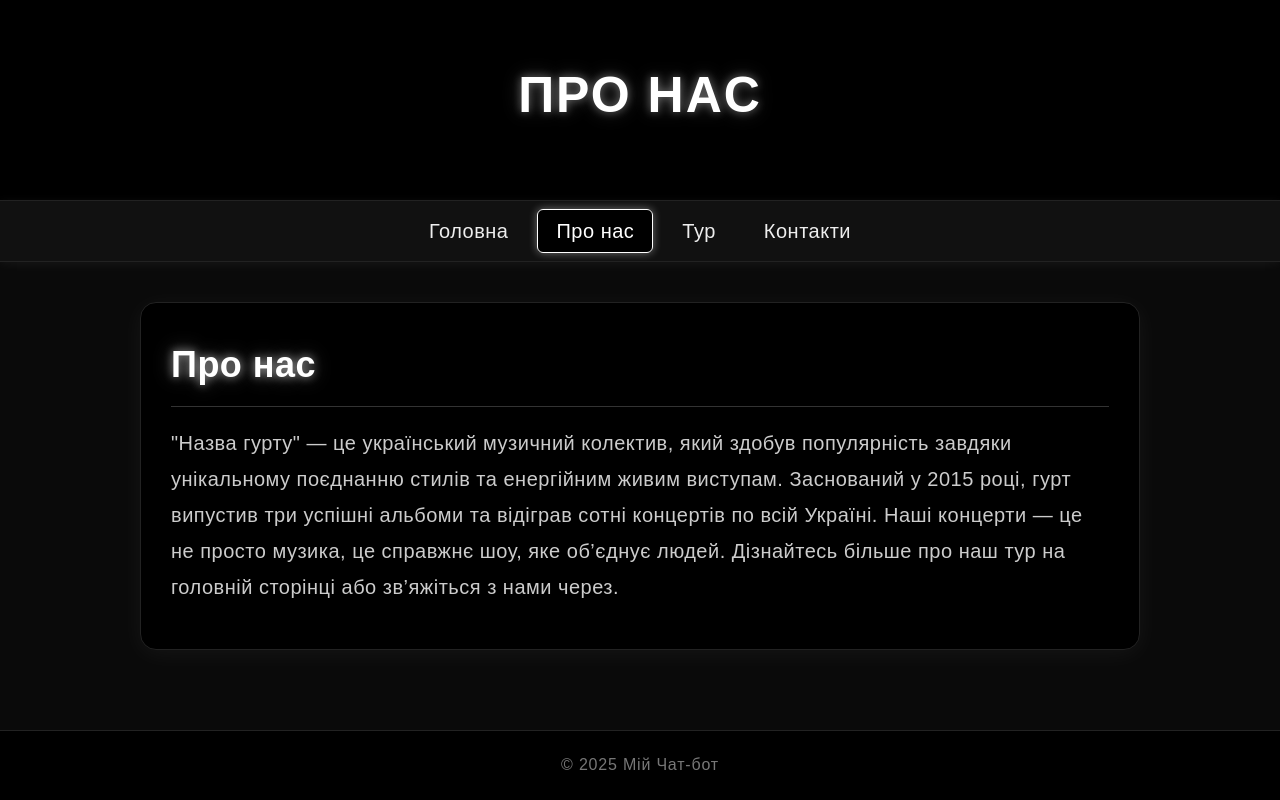
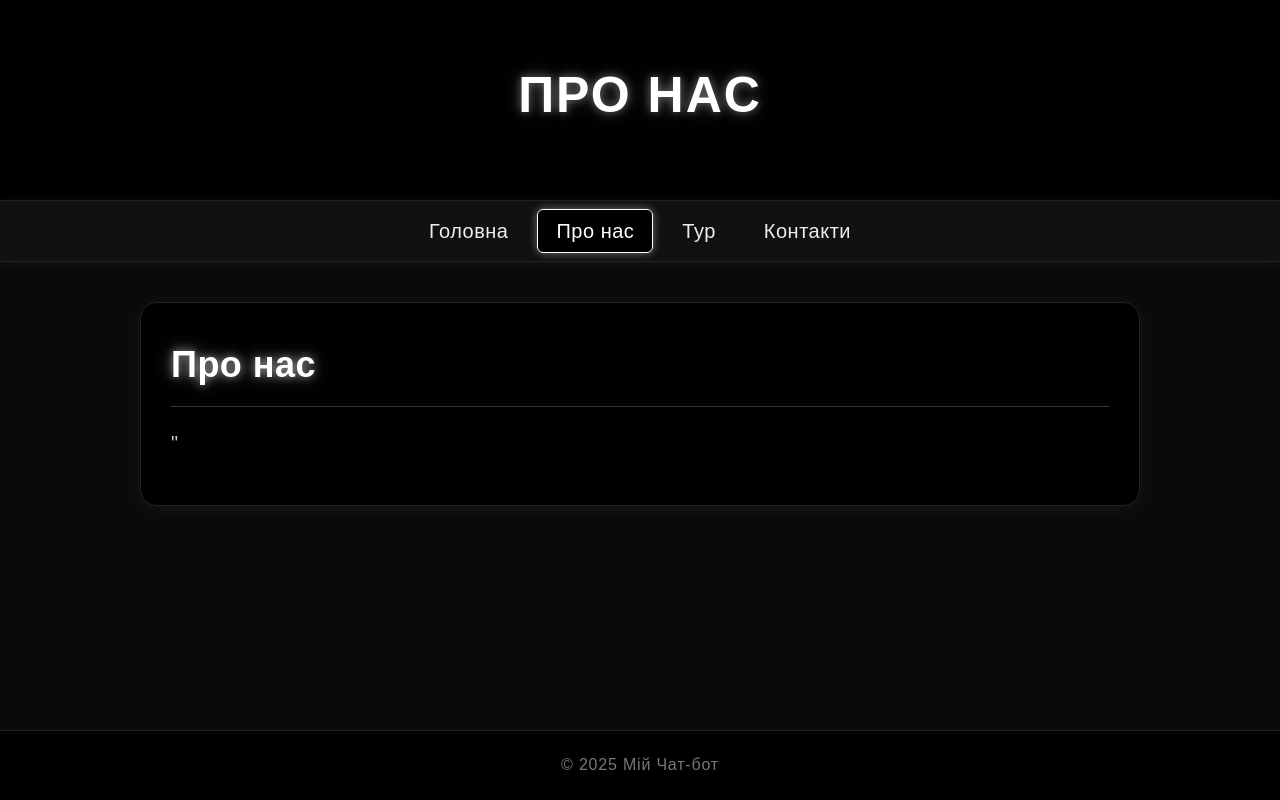
Before and after one commit to Drotyk/lab2-Web, a plain HTML site: page about.html in a window 1280 px wide. Drawn offline with Linux system fonts and the light colour scheme; a web font is replaced by a local one.

Commit message:
Correct paragraph tags in about.html
Fixed paragraph structure and closing tag in about.html.

```diff
--- a/about.html
+++ b/about.html
@@ -25,9 +25,9 @@
   <main class="main">
     <section class="content">
       <h2>Про нас</h2>
-      <p class="lead">"Назва гурту" — це український музичний колектив, який здобув популярність завдяки унікальному поєднанню стилів та енергійним живим виступам. Заснований у 2015 році, гурт випустив три успішні альбоми та відіграв сотні концертів по всій Україні.
+      <p class="lead">"
 
-Наші концерти — це не просто музика, це справжнє шоу, яке об’єднує людей. Дізнайтесь більше про наш тур на головній сторінці або зв’яжіться з нами через.</p>
+</p>
     </section>
   </main>
 
```
